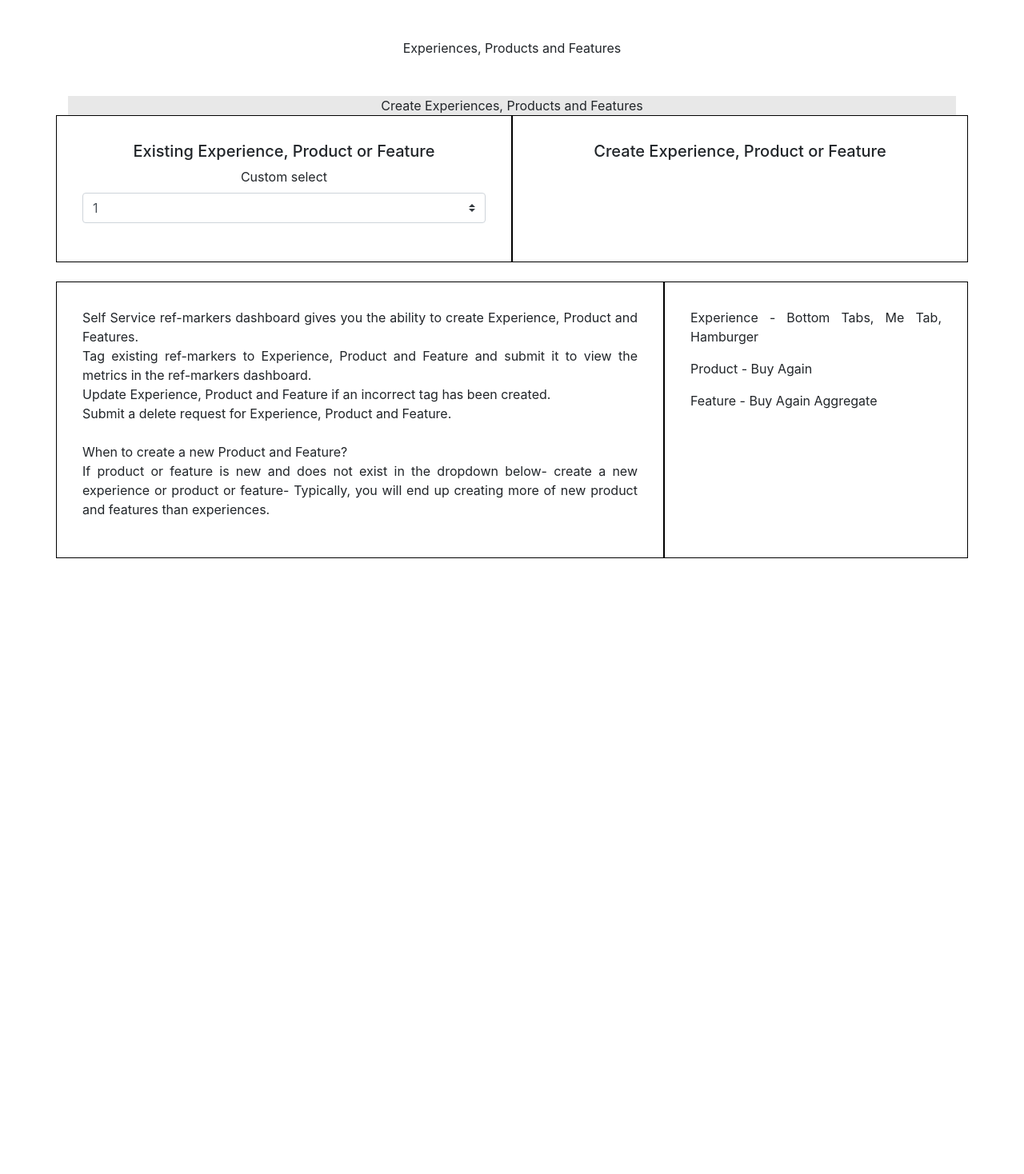
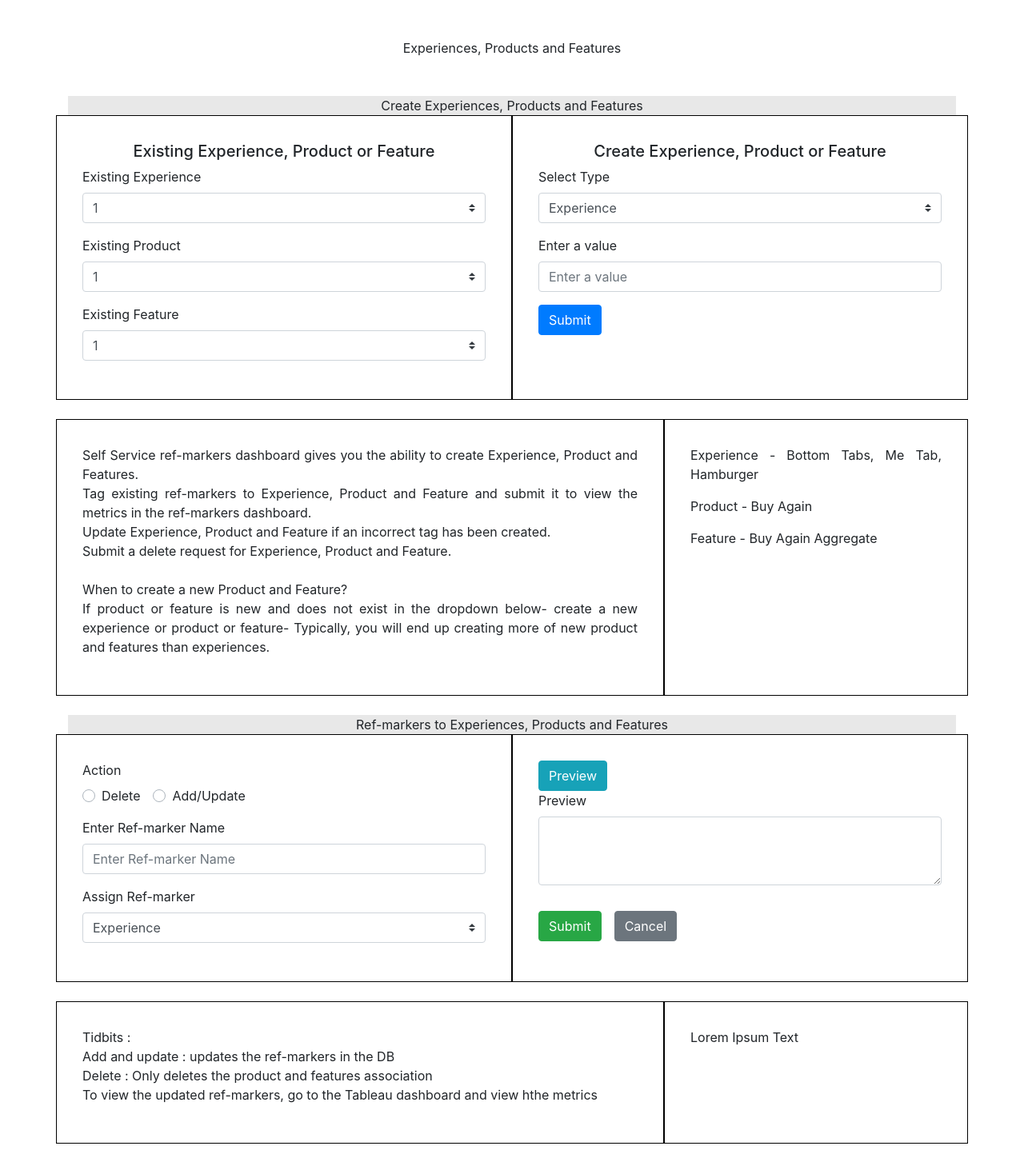
Before and after one commit to subhampasari/rspoc-frontend, a React (Create React App) app: page / in a window 1280 px wide. Shown: the top 1468 px of the page at 80% size. Before the commit the page ends 800 px from the top, so only its background shows below. Built offline with nearby package versions, Linux system fonts and the light colour scheme.

Commit message:
Designs done.

```diff
--- a/src/App.js
+++ b/src/App.js
@@ -4,6 +4,8 @@ import 'bootstrap/dist/css/bootstrap.min.css';
 import Header from './Header';
 import Panel1 from './Panel1/Panel1';
 import Panel2 from './Panel2/Panel2';
+import Panel3 from './Panel3/Panel3';
+import Panel4 from './Panel4/Panel4';
 class App extends Component {
 
   constructor(props) {
@@ -17,6 +19,12 @@ class App extends Component {
         <Panel1 />
         <br></br>
         <Panel2 />
+        <br></br>
+        <Panel3 />
+        <br></br>
+        <Panel4 />
+
+        <br></br><br></br>
       </div>
     );
   }
--- a/src/Panel1/Create.js
+++ b/src/Panel1/Create.js
@@ -1,11 +1,34 @@
 import React, { Component } from 'react';
-
+import { Form, Button } from 'react-bootstrap';
 
 class Create extends Component {
     render() {
+        let style = {
+            textAlign: 'justify'
+        };
         return (
             <div>
                 <h5>Create Experience, Product or Feature </h5>
+
+                <Form style={style}>
+                    <Form.Group controlId="CreateType">
+                        <Form.Label>Select Type</Form.Label>
+                        <Form.Control as="select" custom>
+                            <option>Experience</option>
+                            <option>Product</option>
+                            <option>Feature</option>
+                        </Form.Control>
+                    </Form.Group>
+
+                    <Form.Group controlId="CreateValue">
+                        <Form.Label>Enter a value</Form.Label>
+                        <Form.Control type="text" placeholder="Enter a value" />
+                    </Form.Group>
+
+                    <Button variant="primary" type="submit">
+                        Submit
+                    </Button>
+                </Form>
             </div>
         );
     }
--- a/src/Panel1/Existing.js
+++ b/src/Panel1/Existing.js
@@ -3,13 +3,42 @@ import { Form } from 'react-bootstrap';
 
 class Existing extends Component {
     render() {
+        let style = {
+            textAlign: 'justify'
+        };
         return (
             <div>
                 <h5>Existing Experience, Product or Feature </h5>
 
-                <Form>
-                    <Form.Group controlId="exampleForm.SelectCustom">
-                        <Form.Label>Custom select</Form.Label>
+                <Form style={style}>
+                    <Form.Group controlId="ExistingExperience">
+                        <Form.Label>Existing Experience</Form.Label>
+                        <Form.Control as="select" custom>
+                            <option>1</option>
+                            <option>2</option>
+                            <option>3</option>
+                            <option>4</option>
+                            <option>5</option>
+                        </Form.Control>
+                    </Form.Group>
+                </Form>
+
+                <Form style={style}>
+                    <Form.Group controlId="ExistingProduct">
+                        <Form.Label>Existing Product</Form.Label>
+                        <Form.Control as="select" custom>
+                            <option>1</option>
+                            <option>2</option>
+                            <option>3</option>
+                            <option>4</option>
+                            <option>5</option>
+                        </Form.Control>
+                    </Form.Group>
+                </Form>
+
+                <Form style={style}>
+                    <Form.Group controlId="ExistingFeature">
+                        <Form.Label>Existing Feature</Form.Label>
                         <Form.Control as="select" custom>
                             <option>1</option>
                             <option>2</option>
--- /dev/null
+++ b/src/Panel3/LeftFields.js
@@ -0,0 +1,53 @@
+import React, { Component } from 'react';
+import { Form } from 'react-bootstrap';
+
+class LeftFields extends Component {
+    render() {
+        let style = {
+            textAlign: 'justify'
+        }
+        return (
+            <div style={style}>
+                <Form>
+                    {/* <Form.Group controlId="ActionRadio"> */}
+                        <Form.Label>Action</Form.Label>
+                        {[ 'radio'].map((type) => (
+                            <div key={`custom-inline-${type}`} className="mb-3">
+                            <Form.Check
+                                custom
+                                inline
+                                label="Delete"
+                                type={type}
+                                id={`custom-inline-${type}-1`}
+                            />
+                            <Form.Check
+                                custom
+                                inline
+                                label="Add/Update"
+                                type={type}
+                                id={`custom-inline-${type}-2`}
+                            />
+                            </div>
+                        ))}
+                    {/* </Form.Group> */}
+
+                    <Form.Group controlId="ActionRef">
+                        <Form.Label>Enter Ref-marker Name</Form.Label>
+                        <Form.Control type="text" placeholder="Enter Ref-marker Name" />
+                    </Form.Group>
+
+                    <Form.Group controlId="ActionAssign">
+                        <Form.Label>Assign Ref-marker</Form.Label>
+                        <Form.Control as="select" custom>
+                            <option>Experience</option>
+                            <option>Product</option>
+                            <option>Feature</option>
+                        </Form.Control>
+                    </Form.Group>
+                </Form>
+            </div>
+        );
+    }
+}
+
+export default LeftFields;
--- /dev/null
+++ b/src/Panel3/Panel3.js
@@ -0,0 +1,32 @@
+import React, { Component } from 'react';
+import { Container, Row, Col } from 'react-bootstrap';
+import LeftFields from './LeftFields';
+import RightButtons from './RightButtons';
+
+class Panel3 extends Component {
+    render() {
+        let style = {
+            border: '1px solid black',
+            padding: '2rem',
+            margin: '0rem'
+        };
+        let headStyle = {
+            backgroundColor: '#E8E8E8',
+        }
+        return (
+            <div>
+                <Container>
+                    <div style={headStyle}>
+                        Ref-markers to Experiences, Products and Features
+                    </div>
+                    <Row>
+                        <Col style={style}><LeftFields /></Col>
+                        <Col style={style}><RightButtons /></Col>
+                    </Row>
+                </Container>
+            </div>
+        );
+    }
+}
+
+export default Panel3;
--- /dev/null
+++ b/src/Panel3/RightButtons.js
@@ -0,0 +1,33 @@
+import React, { Component } from 'react';
+import { Form, Button } from 'react-bootstrap';
+
+class RightButtons extends Component {
+    render() {
+        let style = {
+            textAlign: 'justify'
+        }
+        let marginStyle = {
+            margin: '1rem'
+        }
+        return (
+            <div style={style}>
+                <Button variant="info">Preview</Button>
+
+                <Form.Group controlId="PreviewArea">
+                    <Form.Label>Preview</Form.Label>
+                    <Form.Control as="textarea" rows="3" />
+                </Form.Group>
+
+                <Button variant="success" type="submit">
+                    Submit
+                </Button>
+
+                <Button variant="secondary" type="submit"  style={marginStyle}>
+                    Cancel
+                </Button>
+            </div>
+        );
+    }
+}
+
+export default RightButtons;
--- /dev/null
+++ b/src/Panel4/Left.js
@@ -0,0 +1,22 @@
+import React, { Component } from 'react';
+
+
+class Left extends Component {
+    render() {
+        let style = {
+            textAlign: 'justify'
+        }
+        return (
+            <div style={style}>
+                <p>
+                    Tidbits : <br></br>
+                    Add and update : updates the ref-markers in the DB<br></br>
+                    Delete :         Only deletes the product and features association<br></br>
+                    To view the updated ref-markers, go to the Tableau dashboard and view hthe metrics
+                </p>
+            </div>
+        );
+    }
+}
+
+export default Left;
--- /dev/null
+++ b/src/Panel4/Panel4.js
@@ -0,0 +1,27 @@
+import React, { Component } from 'react';
+import { Container, Row, Col } from 'react-bootstrap';
+
+import Left from './Left';
+import Right from './Right';
+
+class Panel2 extends Component {
+    render() {
+        let style = {
+            border: '1px solid black',
+            padding: '2rem',
+            margin: '0rem'
+        };
+        return (
+            <div>
+                <Container>
+                    <Row>
+                        <Col style={style} md={8}><Left /></Col>
+                        <Col style={style} md={4}><Right /></Col>
+                    </Row>
+                </Container>
+            </div>
+        );
+    }
+}
+
+export default Panel2;
--- /dev/null
+++ b/src/Panel4/Right.js
@@ -0,0 +1,19 @@
+import React, { Component } from 'react';
+
+
+class Right extends Component {
+    render() {
+        let style = {
+            textAlign: 'justify'
+        }
+        return (
+            <div style={style}>
+                <p>
+                    Lorem Ipsum Text
+                </p>
+            </div>
+        );
+    }
+}
+
+export default Right;
```
